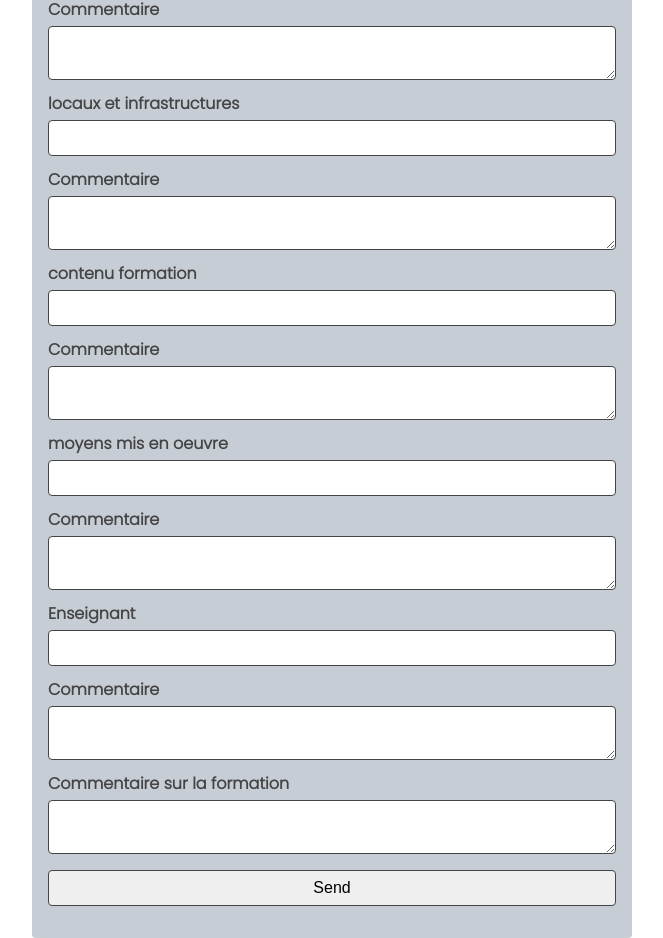
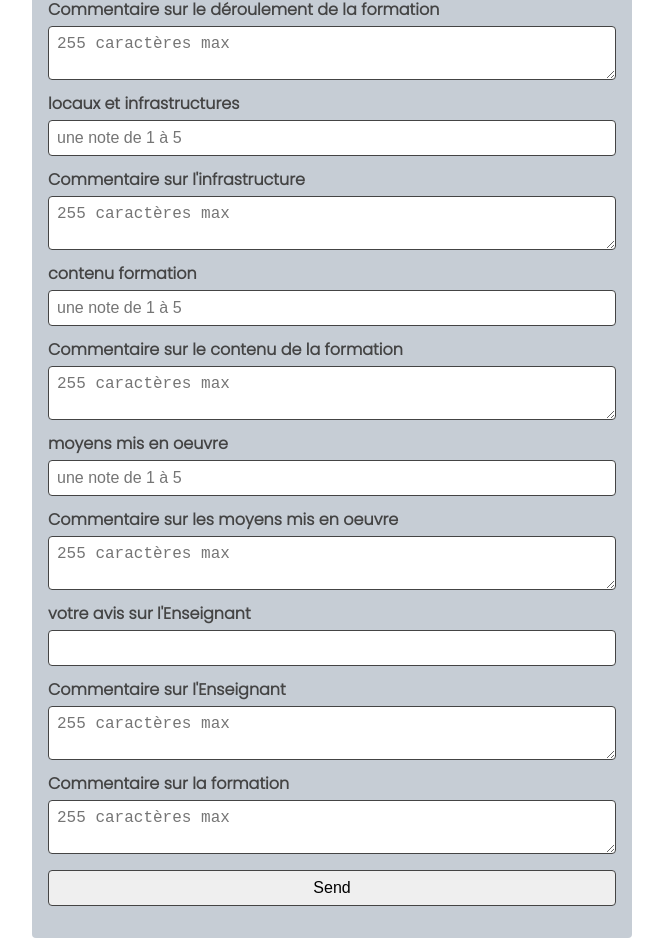
Before and after one commit to Xcaliburns/mathieu-formations, a React (Vite) app: page /contact in a window 1280 px wide. Shown: the part 360-1298 px from the top of the page, without its empty margins (308-971 px from the left). Built offline with nearby package versions, Linux system fonts and the light colour scheme; no server answers.

Commit message:
worked on form

```diff
--- a/src/Pages/Contact.jsx
+++ b/src/Pages/Contact.jsx
@@ -5,7 +5,7 @@ import { useNavigate } from "react-router-dom";
 const serviceId = import.meta.env.VITE_SERVICE_ID;
 const templateId = import.meta.env.VITE_TEMPLATE_ID;
 const publicKey = import.meta.env.VITE_PUBLIC_KEY;
-
+const textAreaLength= 255;
 function Contact() {
   const form = useRef();
   const navigate = useNavigate();
@@ -29,39 +29,39 @@ function Contact() {
       <Navbar />{" "}
       <div className="contact">
         <form ref={form} onSubmit={sendEmail}>
-          <label>Name</label>
+          <label>Nom et prénom</label>
           <input type="text" name="user_name" />
 
           <label>Email</label>
           <input type="email" name="user_email" />
 
           <label>accueil et déroulement de la formation </label>
-          <input type="number" name="note_accueil" min={1} max={5} />
-          <label>Commentaire</label>
-          <textarea name="com_accueil" />
+          <input type="number" name="note_accueil" min={1} max={5} placeholder="une note de 1 à 5" />
+          <label>Commentaire sur le déroulement de la formation</label>
+          <textarea name="com_accueil" maxlength={textAreaLength} placeholder={`${textAreaLength} caractères max`}/>
 
           <label>locaux et infrastructures </label>
-          <input type="number" name="note_infrastructures" min={1} max={5} />
-          <label>Commentaire</label>
-          <textarea name="com_locaux" />
+          <input type="number" name="note_infrastructures" min={1} max={5} placeholder="une note de 1 à 5"/>
+          <label>Commentaire sur l'infrastructure</label>
+          <textarea name="com_locaux" maxlength={textAreaLength} placeholder={`${textAreaLength} caractères max`}/>
 
           <label>contenu formation </label>
-          <input type="number" name="note_contenu" min={1} max={5} />
-          <label>Commentaire</label>
-          <textarea name="com_contenu" />
+          <input type="number" name="note_contenu" min={1} max={5} placeholder="une note de 1 à 5"/>
+          <label>Commentaire sur le contenu de la formation</label>
+          <textarea name="com_contenu" maxlength={textAreaLength} placeholder={`${textAreaLength} caractères max`}/>
 
           <label>moyens mis en oeuvre </label>
-          <input type="number" name="note_moyens" min={1} max={5} />
-          <label>Commentaire</label>
-          <textarea name="com_moyens" />
+          <input type="number" name="note_moyens" min={1} max={5} placeholder="une note de 1 à 5"/>
+          <label>Commentaire sur les moyens mis en oeuvre</label>
+          <textarea name="com_moyens" maxlength={textAreaLength} placeholder={`${textAreaLength} caractères max`}/>
 
-          <label>Enseignant </label>
+          <label>votre avis sur l'Enseignant </label>
           <input type="number" name="note_enseignant" min={1} max={5} />
-          <label>Commentaire</label>
-          <textarea name="com_enseignant" />
+          <label>Commentaire sur l'Enseignant</label>
+          <textarea name="com_enseignant" maxlength={textAreaLength} placeholder={`${textAreaLength} caractères max`}/>
 
           <label>Commentaire sur la formation</label>
-          <textarea name="message" />
+          <textarea name="message" maxlength={textAreaLength} placeholder={`${textAreaLength} caractères max`} />
           <input type="submit" value="Send" />
         </form>
       </div>
```
